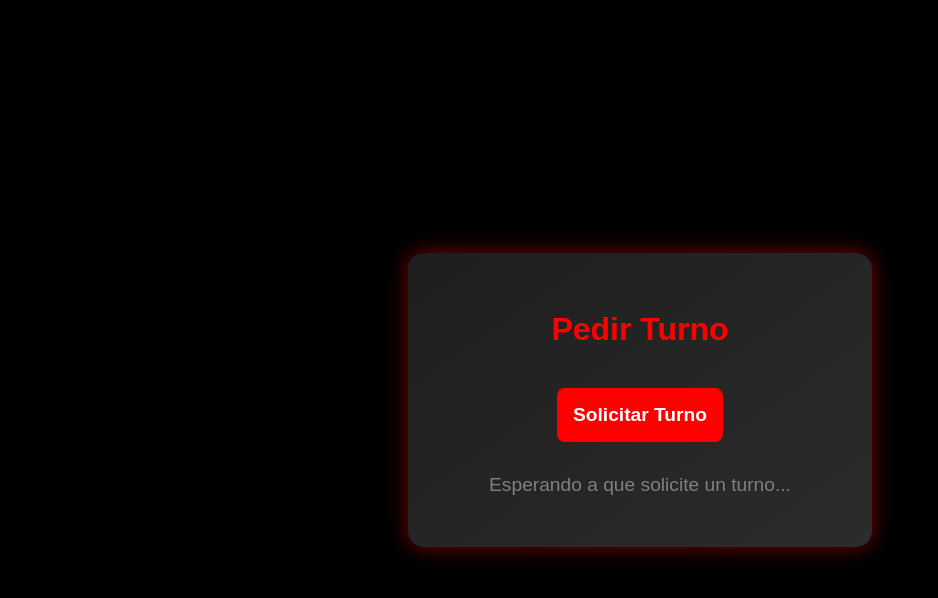
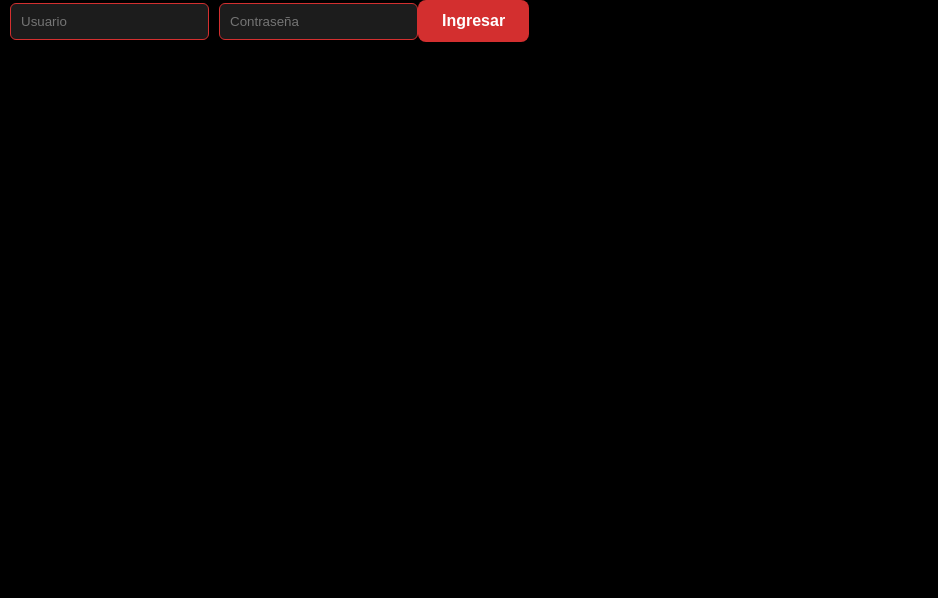
Before and after one commit to SistemasCampana/Turnos_frontend, a React (Create React App) app: page / in a window 1280 px wide. Shown: the top 598 px of the page, without its empty margins (0-938 px from the left). Built offline with nearby package versions, Linux system fonts and the light colour scheme.

Commit message:
Añadiendo rutas

```diff
--- a/src/App.jsx
+++ b/src/App.jsx
@@ -1,5 +1,6 @@
 import React from 'react';
 import { BrowserRouter as Router, Routes, Route } from 'react-router-dom';
+import Login from './componentes/Login';
 import PedirTurno from './componentes/PedirTurno';
 import MostrarTurno from './componentes/MostrarTurno';
 import PanelCajero from './componentes/PanelCajero';
@@ -9,7 +10,8 @@ function App() {
   return (
     <Router>
       <Routes>
-        <Route path="/" element={<PedirTurno />} />
+        <Route path="/" element={<Login />} />
+        <Route path="/turno" element={<PedirTurno />} />
         <Route path="/pantalla" element={<MostrarTurno />} />
         <Route path="/panel" element={<PanelCajero />} />
         <Route path="*" element={<div style={{ padding: '2rem' }}><h1>Ruta no encontrada</h1></div>} />
--- a/src/componentes/Login.jsx
+++ b/src/componentes/Login.jsx
@@ -8,7 +8,7 @@ export default function Login({ onLogin }) {
   const handleSubmit = async (e) => {
     e.preventDefault();
     try {
-      const res = await axios.post("https://turnos-backend.onrender.com/api/login", {
+      const res = await axios.post("https://turnos-backend-b0jc.onrender.com/api/login", {
         username,
         password
       });
--- a/src/componentes/MostrarTurno.jsx
+++ b/src/componentes/MostrarTurno.jsx
@@ -18,7 +18,7 @@ const MostrarTurno = () => {
   const fetchTurno = async () => {
     if (!audioHabilitado) return;
     try {
-      const res = await fetch("https://turnos-backend.onrender.com/api/turnos/ultimo");
+      const res = await fetch("https://turnos-backend-b0jc.onrender.com/api/turnos/ultimo");
       const data = await res.json();
 
       if (data.id && data.id !== ultimoIdRef.current) {
--- a/src/componentes/PanelCajero.jsx
+++ b/src/componentes/PanelCajero.jsx
@@ -5,7 +5,7 @@ const PanelCajero = () => {
   const [modulo, setModulo] = useState(1);
 
   const llamarSiguiente = async () => {
-    const res = await fetch("https://turnos-backend.onrender.com/api/turnos/siguiente", {
+    const res = await fetch("https://turnos-backend-b0jc.onrender.com/api/turnos/siguiente", {
       method: "POST",
       headers: {
         "Content-Type": "application/json"
--- a/src/componentes/PedirTurno.jsx
+++ b/src/componentes/PedirTurno.jsx
@@ -4,7 +4,7 @@ const PedirTurno = () => {
   const [turno, setTurno] = useState(null);
 
   const pedirTurno = async () => {
-    const res = await fetch("https://turnos-backend.onrender.com/api/turnos/", {
+    const res = await fetch("https://turnos-backend-b0jc.onrender.com/api/turnos/", {
       method: 'POST'
     });
     const data = await res.json();
```
